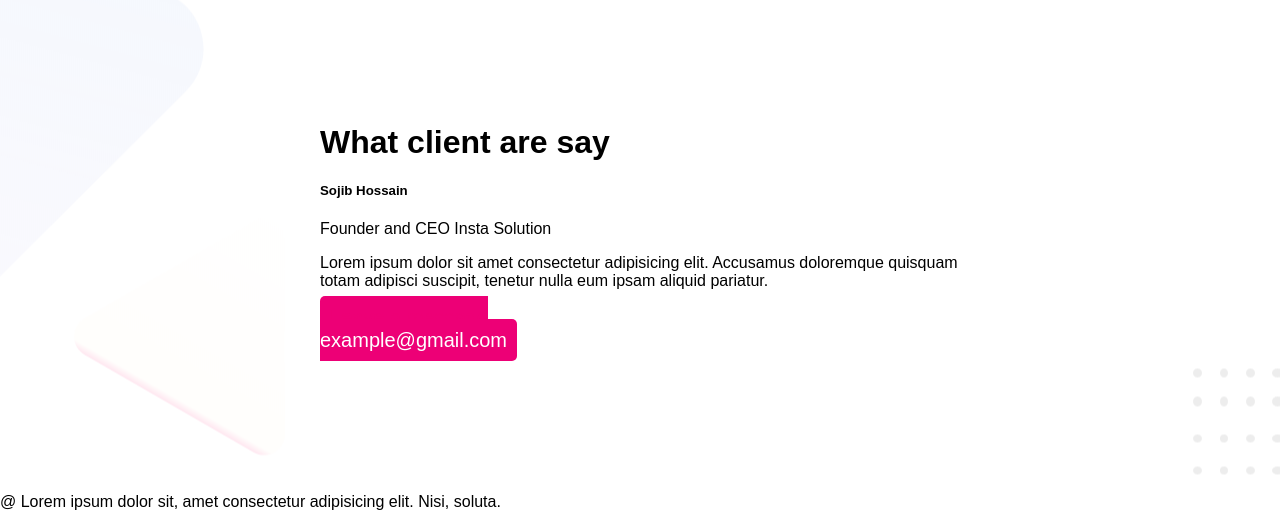
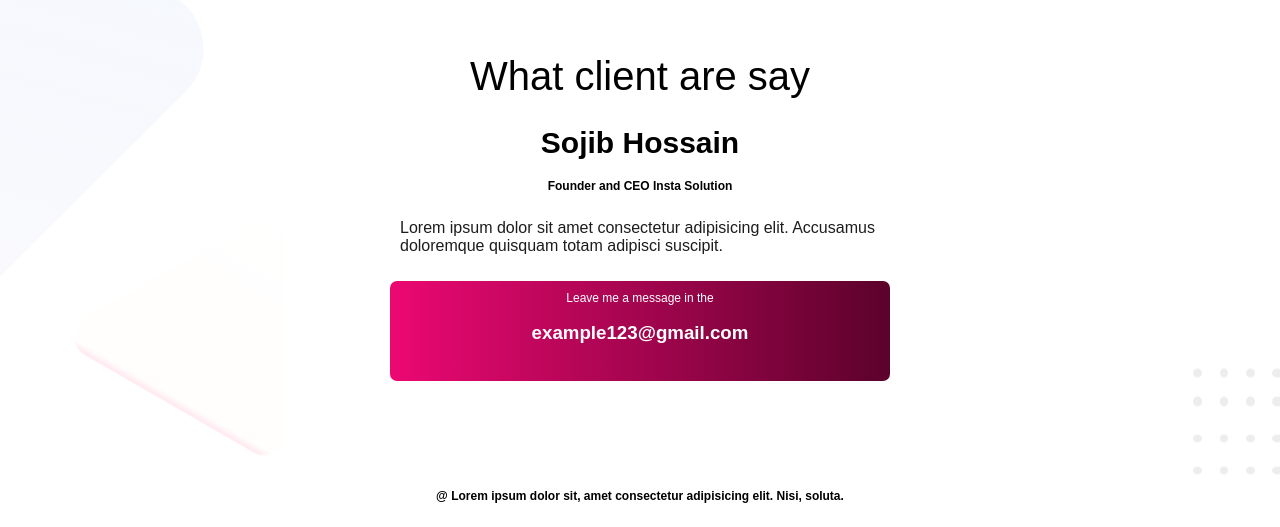
Before and after one commit to Sojib81/personal-website, a plain HTML site: page index.html in a window 1280 px wide. Shown: the part 1923-2450 px from the top of the page. Drawn offline with Linux system fonts and the light colour scheme.

Commit message:
full-site

```diff
--- a/index.html
+++ b/index.html
@@ -55,19 +55,21 @@
       <div class="footer_text">
         <h1>What client are say</h1>
 
-        <h5>Sojib Hossain</h5>
-        <p>Founder and CEO Insta Solution</p>
+        <h2>Sojib Hossain</h2>
+        <p class="founder_text">Founder and CEO Insta Solution</p>
 
-        <p>
+        <p class="footer_about">
           Lorem ipsum dolor sit amet consectetur adipisicing elit. Accusamus
-          doloremque quisquam totam adipisci suscipit, tenetur nulla eum ipsam
-          aliquid pariatur.
+          doloremque quisquam totam adipisci suscipit.
         </p>
 
-        <a href="#"><span>Leave a message</span><br />example@gmail.com</a>
+        <div class="mail">
+          <p class="m_p">Leave me a message in the</p>
+          <h3 class="mail_h3">example123@gmail.com</h3>
+        </div>
       </div>
     </footer>
-    <p>
+    <p id="copy_right_text">
       @ Lorem ipsum dolor sit, amet consectetur adipisicing elit. Nisi, soluta.
     </p>
   </body>
--- a/style.css
+++ b/style.css
@@ -63,7 +63,51 @@ body {
   align-items: center;
 }
 .footer_text {
-  width: 50%;
+  height: 400px;
+  width: 500px;
+
+  align-items: end;
+}
+.footer_text h1 {
+  text-align: center;
+  font-size: 40px;
+  font-weight: 400;
+}
+
+.footer_text h2 {
+  text-align: center;
+  font-size: 30px;
+  font-weight: 600;
+}
+.founder_text {
+  text-align: center;
+  font-size: 12px;
+  font-weight: 700;
+  margin-top: -5px;
+}
+.footer_about {
+  padding: 10px;
+  font-weight: 500;
+  color: #1d1d1d;
+}
+.mail {
+  height: 100px;
+  width: 500px;
+  background-image: linear-gradient(90deg, rgb(236, 8, 114), rgb(91, 2, 43));
+  border-radius: 7px;
+}
+.m_p {
+  text-align: center;
+  padding: 10px;
+  padding-bottom: 0px;
+  color: #fff;
+  font-size: 12px;
+}
+.mail_h3 {
+  text-align: center;
+  padding: 10px;
+  color: #fff;
+  margin-top: -5px;
 }
 .latest_work {
   height: 500px;
@@ -76,6 +120,11 @@ body {
   float: left;
   margin-left: 250px;
   box-sizing: border-box; /* Ensures any padding or border is included in the width */
+}
+#copy_right_text {
+  text-align: center;
+  font-size: 12px;
+  font-weight: 700;
 }
 
 span {
```
